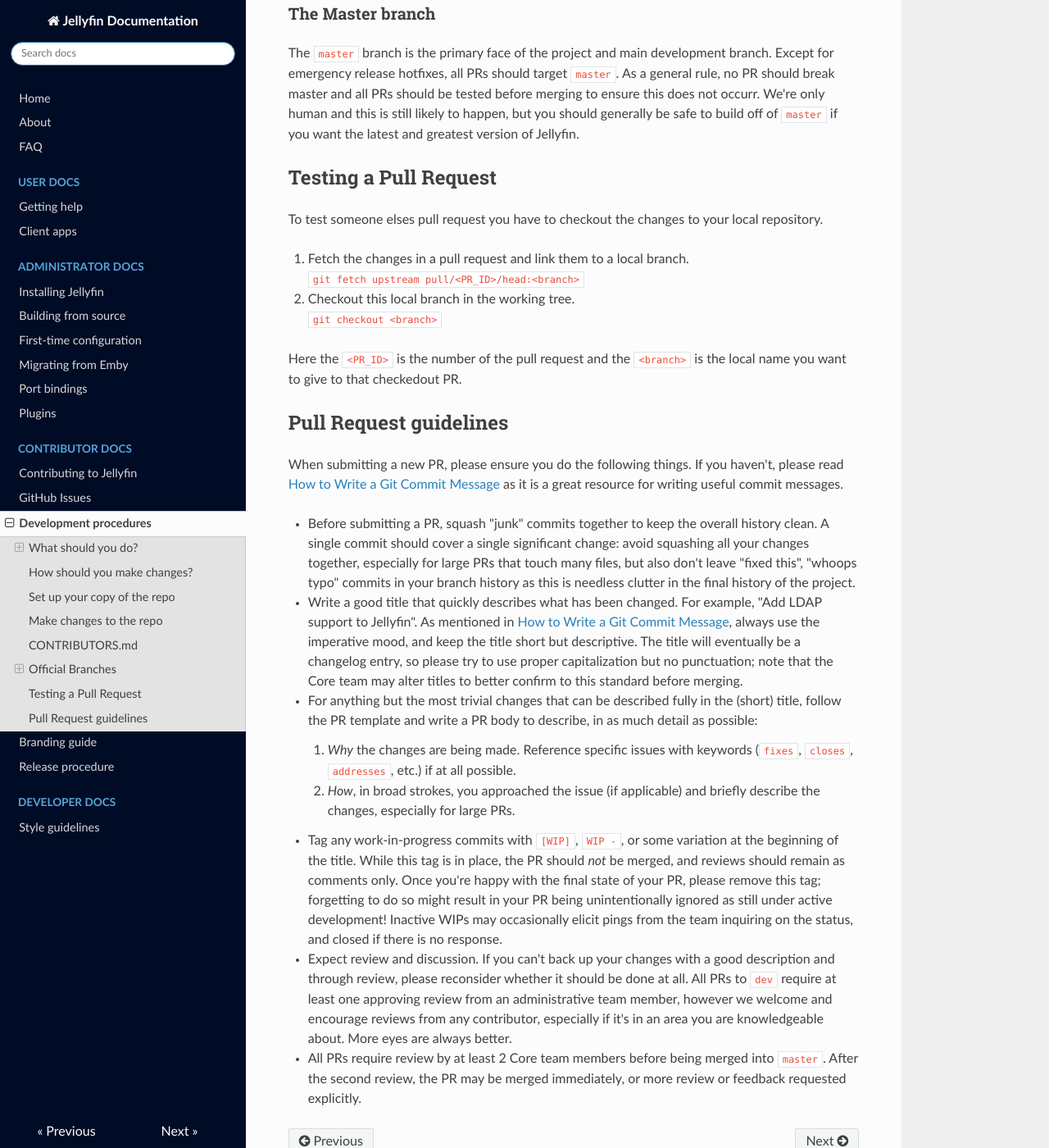
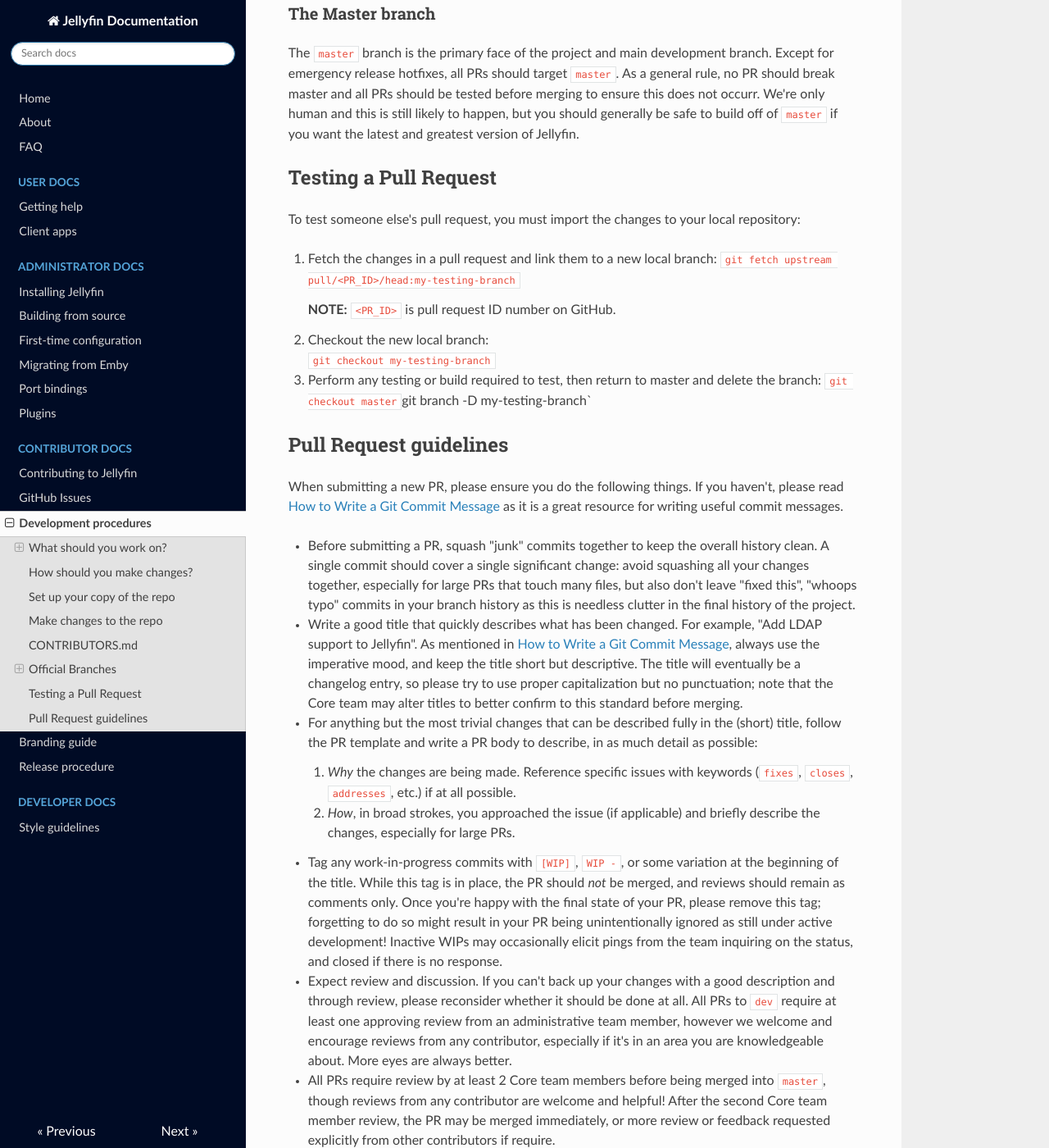
Before and after one commit to jellyfin-archive/jellyfin-docs, an MkDocs documentation site: the page built from docs/contributor-docs/contributing-code.md, in a window 1280 px wide and 1400 px high, scrolled down 2486 px. Shown: the whole window at 82% size. Built offline with MkDocs 1.6.1, drawn with Linux system fonts in a browser that asks for light colours; nearby versions of some CDN libraries; old or Windows-style settings are respelled for this version of MkDocs; some of the changed text lies outside the part shown.

Commit message:
Slight tweaks to formatting

```diff
--- a/docs/contributor-docs/contributing-code.md
+++ b/docs/contributor-docs/contributing-code.md
@@ -2,7 +2,7 @@
 
 This page details how our repositories are organized, how to get started editing the code and creating your first pull request, and some general procedures around pull requests in Jellyfin.
 
-## What should you do?
+## What should you work on?
 
 The best way to get going is to look through the [Issues list](https://github.com/jellyfin/jellyfin/issues), find an issue you would like to work on, and start hacking. Issues are triaged regularly by the administrative team, and labels assigned that should help you find issues within your skill-set. Once you start working on an issue, please comment on it stating your intent to work on the issue, to avoid unnecessary duplication of work.
 
@@ -28,11 +28,12 @@ The first step is to set up a copy of the Git repository of the project you want
 
 1. On GitHub, "Fork" the Jellyfin repository you wish to contribute to, to your own user account using the "Fork" button in the relevant repository.
 
-1. Clone your fork to your local machine:
-    `git clone git@github.com:yourusername/jellyfin.git`
+1. Clone your fork to your local machine and enter the directory:
+    `git clone git@github.com:yourusername/projectname.git`
+    `cd projectname/`
 
 1. Add the "upstream" remote, which allows you to pull down changes from the main project easily:
-    `git remote add upstream git@github.com:jellyfin/jellyfin.git`
+    `git remote add upstream git@github.com:jellyfin/projectname.git`
 
 1. Initialize the Git submodules; most projects have at least one:
     `git submodule update --init`
@@ -52,7 +53,7 @@ Once you have your repository, you can get to work.
 
 1. Make your changes and commits to this local feature branch.
 
-1. Repeat step 1 once your done your work, to ensure you have no conflicts with other work done since you stated.
+1. Repeat step 1 on your local feature branch once you're done your work, to ensure you have no conflicts with other work done since you stated.
 
 1. Push up your local feature branch to your GitHub fork:
     `git push --set-upstream origin my-feature`
@@ -86,14 +87,19 @@ The `master` branch is the primary face of the project and main development bran
 
 ## Testing a Pull Request
 
-To test someone elses pull request you have to checkout the changes to your local repository.
+To test someone else's pull request, you must import the changes to your local repository:
 
-1. Fetch the changes in a pull request and link them to a local branch.
-    `git fetch upstream pull/<PR_ID>/head:<branch>`
-2. Checkout this local branch in the working tree.
-    `git checkout <branch>`
+1. Fetch the changes in a pull request and link them to a new local branch:
+    `git fetch upstream pull/<PR_ID>/head:my-testing-branch`
 
-Here the `<PR_ID>` is the number of the pull request and the `<branch>` is the local name you want to give to that checkedout PR.
+    **NOTE:** `<PR_ID>` is pull request ID number on GitHub.
+
+1. Checkout the new local branch:
+    `git checkout my-testing-branch`
+
+1. Perform any testing or build required to test, then return to master and delete the branch:
+    `git checkout master
+    `git branch -D my-testing-branch`
 
 ## Pull Request guidelines
 
@@ -113,4 +119,4 @@ When submitting a new PR, please ensure you do the following things. If you have
 
 * Expect review and discussion. If you can't back up your changes with a good description and through review, please reconsider whether it should be done at all. All PRs to `dev` require at least one approving review from an administrative team member, however we welcome and encourage reviews from any contributor, especially if it's in an area you are knowledgeable about. More eyes are always better.
 
-* All PRs require review by at least 2 Core team members before being merged into `master`. After the second review, the PR may be merged immediately, or more review or feedback requested explicitly.
+* All PRs require review by at least 2 Core team members before being merged into `master`, though reviews from any contributor are welcome and helpful! After the second Core team member review, the PR may be merged immediately, or more review or feedback requested explicitly from other contributors if require.
```
